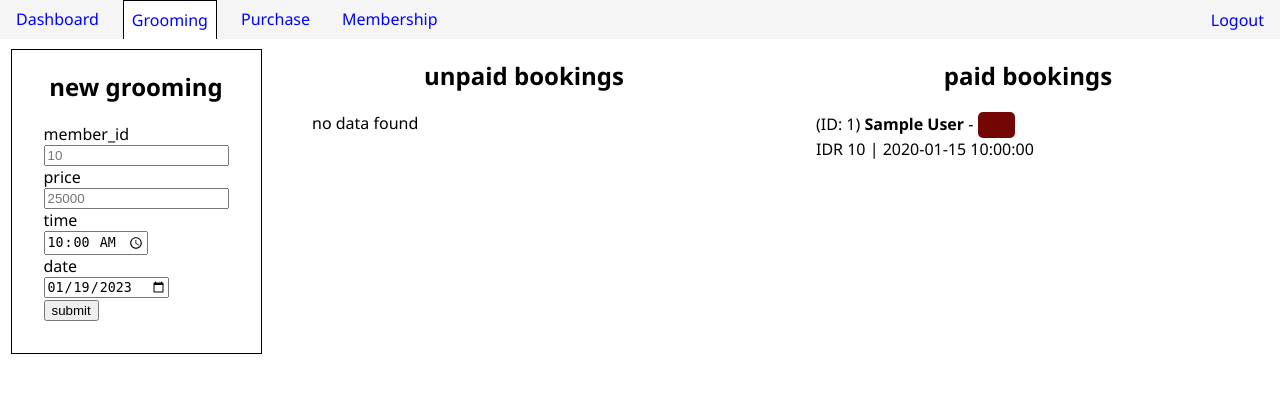
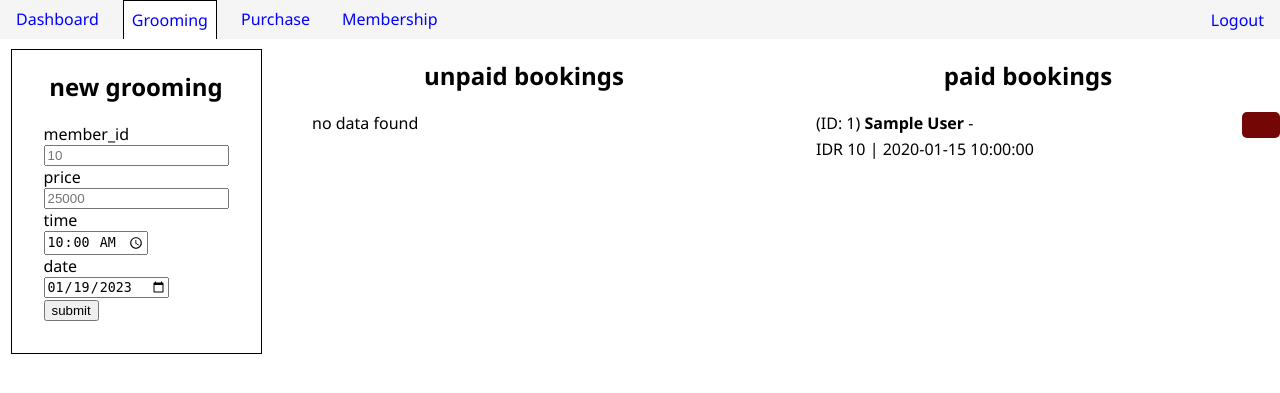
Before and after one commit to notwatermango/petshop-php-mysql, a PHP site: page /grooming.php in a window 1280 px wide. Shown: the top 393 px of the page. Run offline with PHP 8.4, Linux system fonts and the light colour scheme; the visitor is signed in with stand-in values (Sample User, id 1); tables that the repository leaves empty or names only in its code hold one stand-in row (values such as "Sample post").

Commit message:
another layout update

```diff
--- a/css/main.css
+++ b/css/main.css
@@ -46,7 +46,7 @@ li {
 }
 
 .h-100 {
-  max-height: 100vh;
+  max-height: 80vh;
 }
 
 .padding-10px {
--- a/grooming.php
+++ b/grooming.php
@@ -66,7 +66,7 @@ if ($new_submit === "submit") {
   $price = (empty(trim($_POST["price"])) ? "" : trim($_POST["price"]));
   $error = (empty(trim($_POST["price"])) ? "price cannot be empty" : "");
   // payment status
-  $paid = (isset($_POST["paid"]) ? "false" : trim($_POST["paid"]));
+  $paid = (empty($_POST["paid"]) ? "false" : trim($_POST["paid"]));
 
   // all valid
   if (empty($error)) {
@@ -179,15 +179,19 @@ function handlePayGrooming($id_pay, $link_pay) {
           $sn = 1;
           while ($data = mysqli_fetch_assoc($result_unpaid_groomings)) {
             ?>
-              <li>
+              <li class="flex-col">
+                <div class="flex-row justify-between">
                   <div>(ID: <?php echo $data['groom_id']; ?>)
                     <b><?php echo $data['name']; ?></b> - <?php echo $data['type']; ?>
+                  </div>
+                  <div>
                     <form method="post" style="display:inline;">
                       <input class="delete-button" type="submit" name="deleteGrooming" value=<?php echo $data['groom_id']?>>
                     </form>
                     <form method="post" style="display:inline;">
                       <input class="pay-button" type="submit" name="payGrooming" value=<?php echo $data['groom_id']?>>
                     </form>
+                  </div>
                 </div>
                 <div>IDR <?php echo $data['price']; ?> | <?php echo $data['date']; ?> </div>
               </li>
@@ -208,9 +212,11 @@ function handlePayGrooming($id_pay, $link_pay) {
           $sn = 1;
           while ($data = mysqli_fetch_assoc($result_paid_groomings)) {
             ?>
-              <li>
+              <li class="flex-col">
+                <div class="flex-row justify-between">
                   <div>(ID: <?php echo $data['groom_id']; ?>)
                     <b><?php echo $data['name']; ?></b> - <?php echo $data['type']; ?>
+                  </div>
                   <form method="post" style="display:inline;">
                     <input class="delete-button" type="submit" name="deleteGrooming" value=<?php echo $data['groom_id']?>>
                   </form>
```
Also changed, not shown: dashboard.php (+4 -3 lines). Lines whose indentation alone changed are shown as unchanged.
